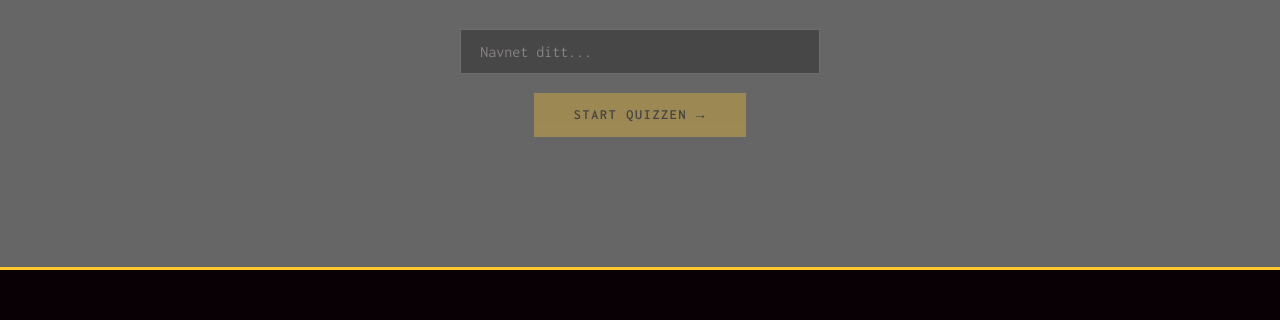
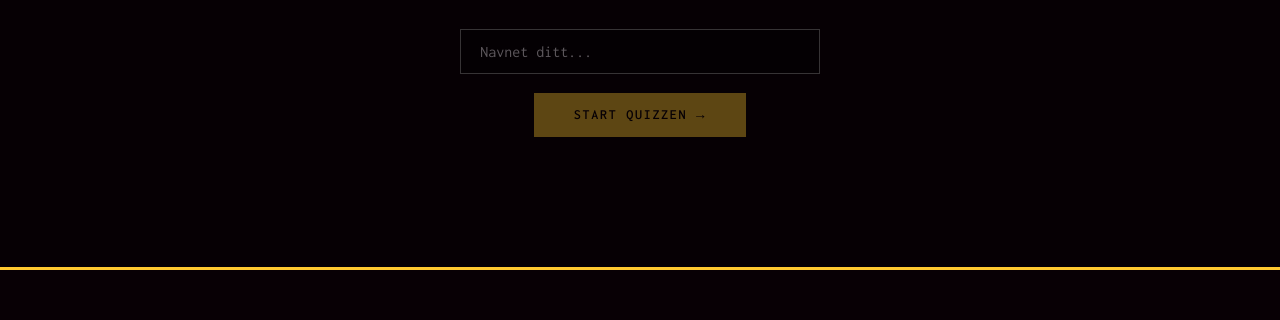
Before and after one commit to Nullchan404/Bleiker-quiz, a plain HTML site: page html/quiz.html in a window 1280 px wide. Shown: the part 639-959 px from the top of the page. Drawn offline with Linux system fonts and the light colour scheme.

Commit message:
contrast idk

```diff
--- a/css/leaderboard.css
+++ b/css/leaderboard.css
@@ -15,7 +15,7 @@
 }
 
 .name-screen p {
-  color: var(--light);
+  color: var(--);
   font-size: 0.88rem;
   margin-bottom: 2rem;
 }
--- a/css/quiz.css
+++ b/css/quiz.css
@@ -96,7 +96,7 @@
 
 /* ── QUIZ MAIN ── */
 .quiz-main {
-  background: var(--grey);
+  background: rgba(0,0,0,0.28);
   min-height: 60vh;
   padding: 4rem;
   display: flex;
--- a/html/quiz.html
+++ b/html/quiz.html
@@ -65,9 +65,10 @@
         maxlength="20"
         autocomplete="off"
       />
-      <button class="btn-start" id="btn-start" disabled>
+      <button class="btn-start" id="btn-start" disabled><label for="player-name">
         Start quizzen →
       </button>
+      </label>
     </div>
 
     <!-- QUESTION CARD -->
```
